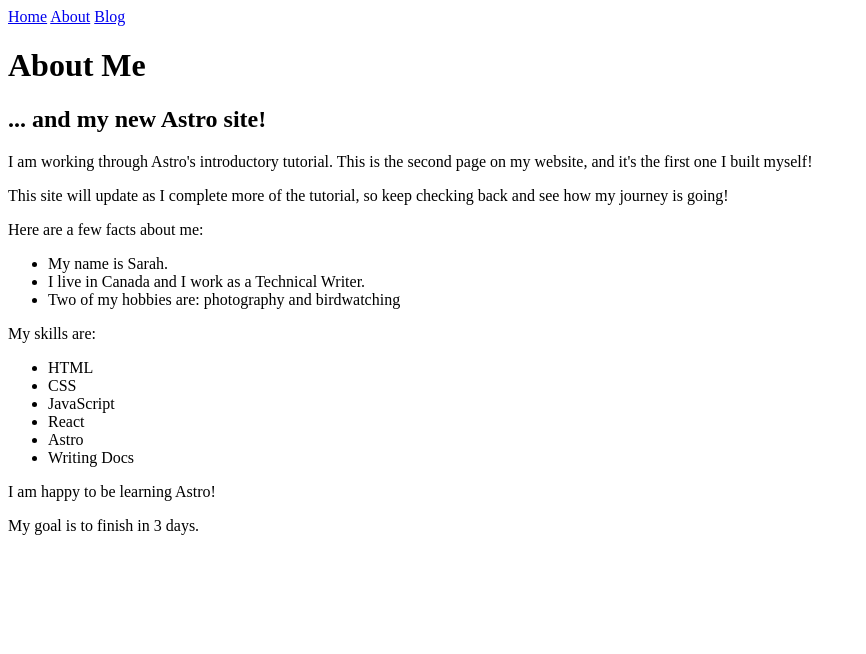
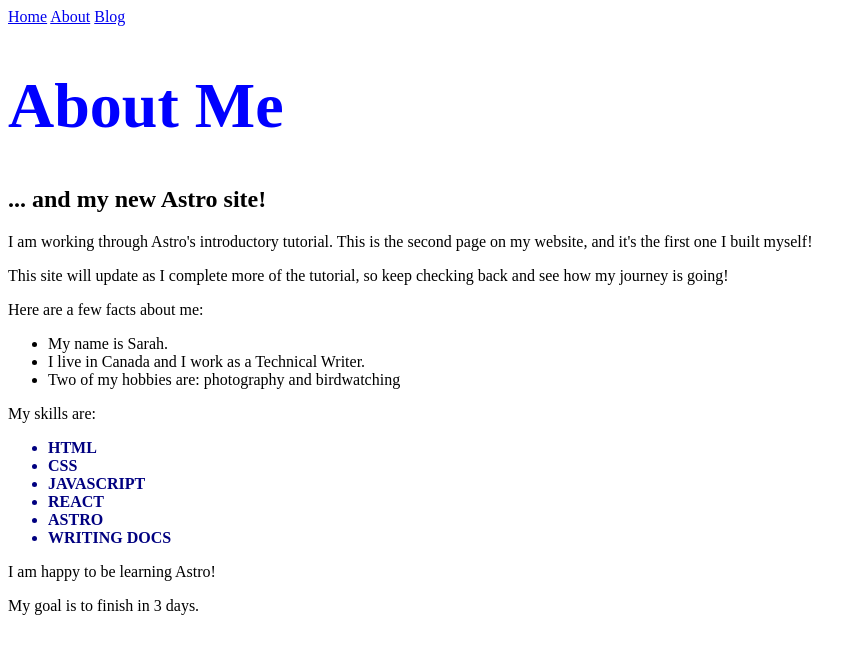
Before and after one commit to Cloud-Xero/sandbox, an Astro site in the folder astro/test-astro/: page /about in a window 1280 px wide. Shown: the whole page, without its empty margins (0-866 px from the left). Built offline with nearby package versions, Linux system fonts and the light colour scheme; Astro itself is replaced by a stand-in of ours.

Commit message:
astro: style about page by using CSS variables

```diff
--- a/astro/test-astro/src/pages/about.astro
+++ b/astro/test-astro/src/pages/about.astro
@@ -13,6 +13,10 @@ const skills = ["HTML", "CSS", "JavaScript", "React", "Astro", "Writing Docs"];
 const happy = true;
 const finished = false;
 const goal = 3;
+
+const skillColor = "navy";
+const fontWeight = "bold";
+const textCase = "uppercase";
 ---
 
 <html lang="en">
@@ -22,6 +26,17 @@ const goal = 3;
     <meta name="viewport" content="width=device-width" />
     <meta name="generator" content={Astro.generator} />
     <title>{pageTitle}</title>
+    <style define:vars={{ skillColor, fontWeight, textCase }}>
+      h1 {
+        color: blue;
+        font-size: 4rem;
+      }
+      .skill {
+        color: var(--skillColor);
+        font-weight: var(--fontWeight);
+        text-transform: var(--textCase);
+      }
+    </style>
   </head>
   <body>
     <a href="/">Home</a>
@@ -57,7 +72,7 @@ const goal = 3;
     </ul>
     <p>My skills are:</p>
     <ul>
-      {skills.map((skill) => <li>{skill}</li>)}
+      {skills.map((skill) => <li class="skill">{skill}</li>)}
     </ul>
     {happy && <p>I am happy to be learning Astro!</p>}
 
```
